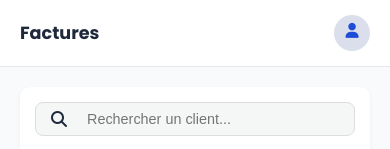
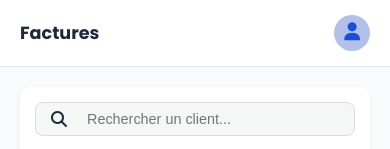
Before and after one commit to Carin5158/pichtfow, a Next.js app: page /factures in a window 390 px wide. Shown: the top 149 px of the page. Built offline with nearby package versions, Linux system fonts and the light colour scheme; a web font is replaced by a local one.

Commit message:
mise à jour

```diff
--- a/src/app/dashboard.css
+++ b/src/app/dashboard.css
@@ -588,7 +588,7 @@ width: 20px;
 border: 0;
 padding: 8px ;
 border-radius: 50%;
-background: #dbdfeb;
+background: #b3c0e9;
 cursor: pointer;
 color: #fff;
 font-weight: bold;
@@ -600,7 +600,7 @@ font-weight: bold;
 color: #1d4ed8;
 width: 100%;
 height: 100%;
-font-size: 15px;
+font-size: 18px;
 width: 20px;
 height: 20px;
 }
```
